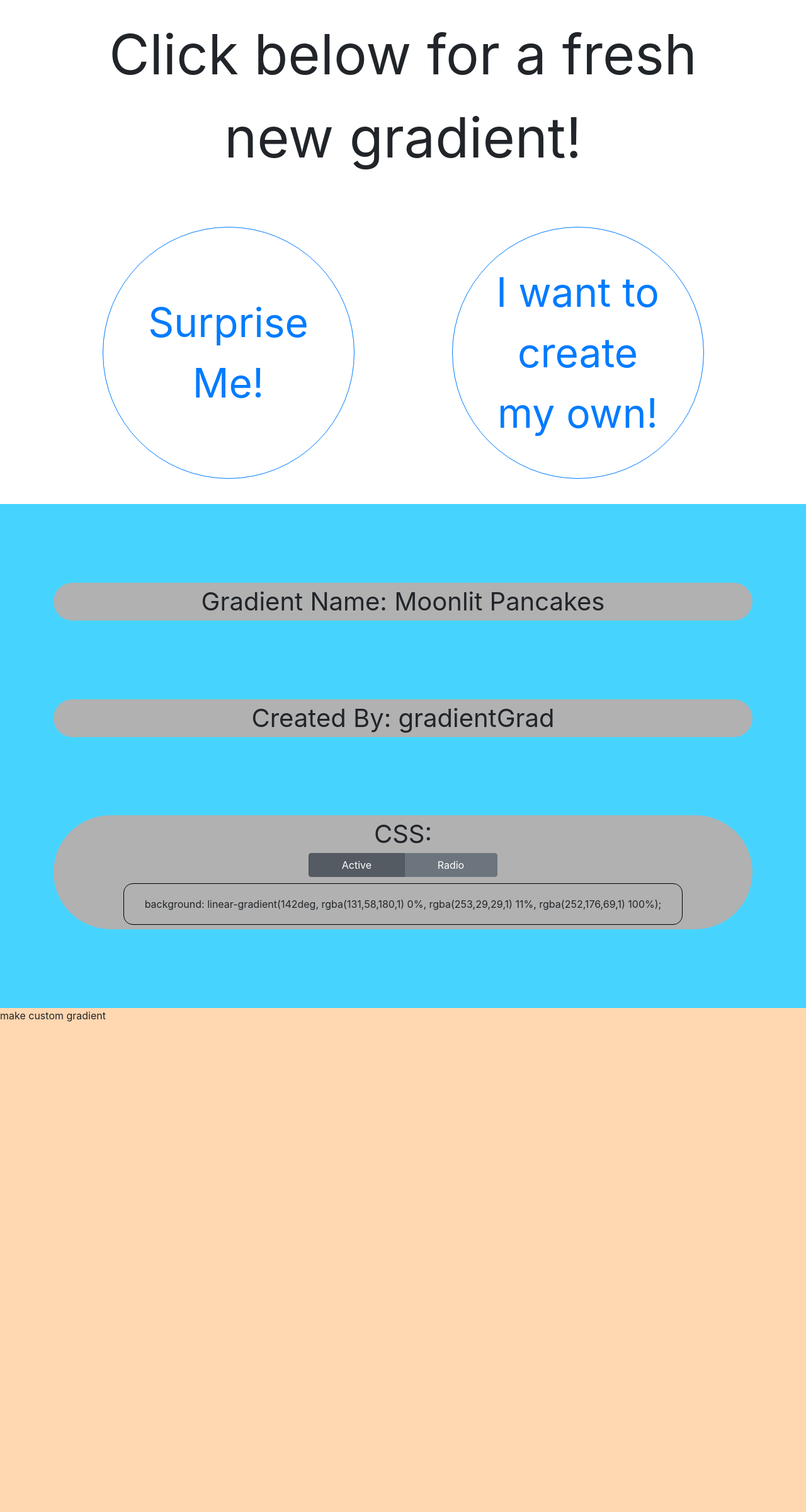
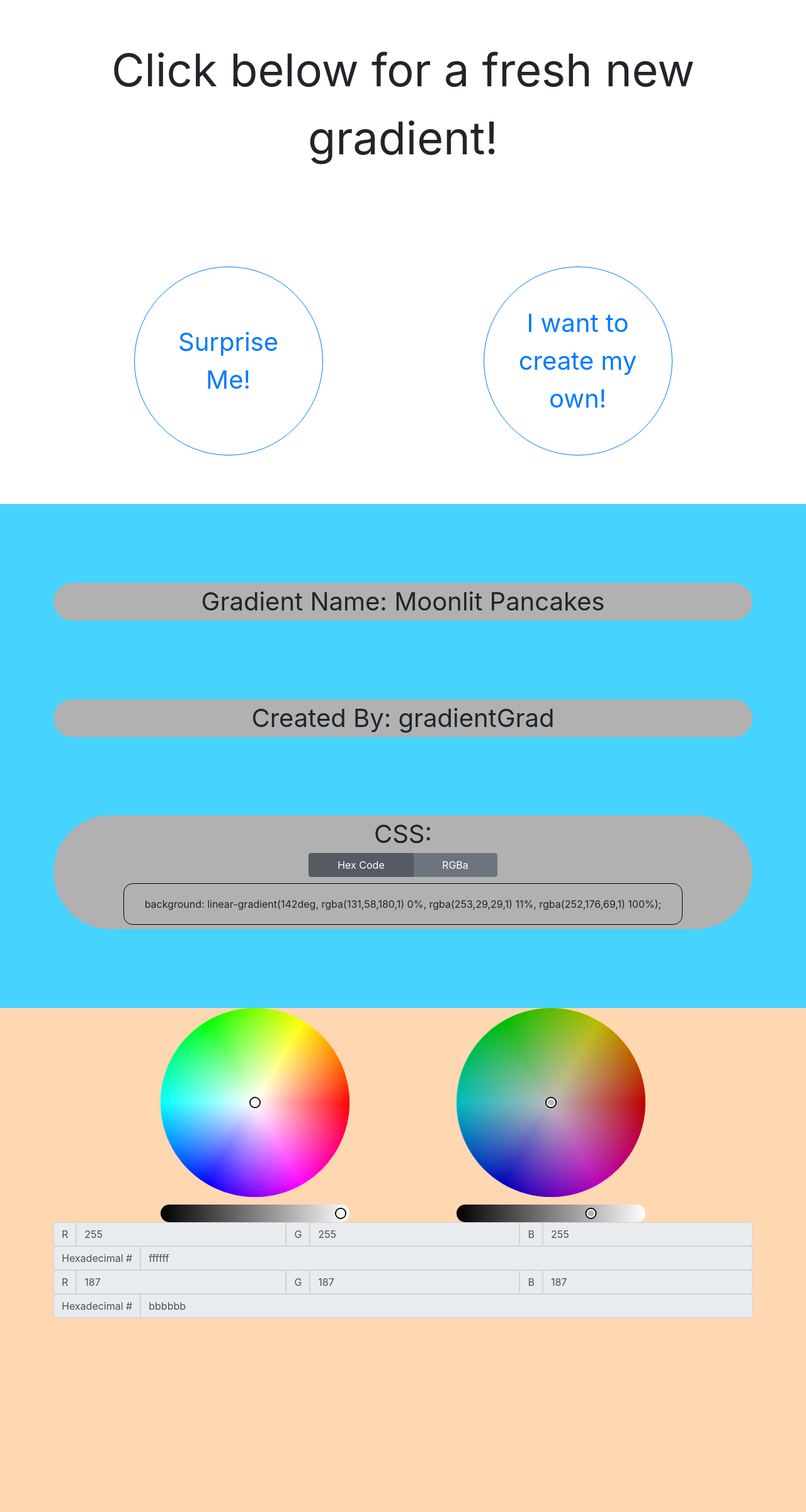
Before and after one commit to timothy-johnston/GradientBox, a Django app: template gradientbox/api/templates/api/index.html in a window 1280 px wide. Shown: the whole page at 63% size. Run offline with Django 3.2, Linux system fonts and the light colour scheme; the template is opened without the code that fills it, so the values that code supplies are empty; some libraries are stand-ins or nearby versions.

Commit message:
added color pickers & auto-updating rgb/hex fields

```diff
--- a/gradientbox/api/static/api/main.css
+++ b/gradientbox/api/static/api/main.css
@@ -10,23 +10,24 @@ section {
 
 #welcome-prompt {
     text-align: center;
-    font-size: 5.5rem;
+    font-size: 4.5rem;
 }
 
 #choices {
     display: flex;
     justify-content: space-around;
+    flex-wrap: wrap;
 }
 
 .choice-container {
-    width: 400px;
-    height: 400px;
+    width: 300px;
+    height: 300px;
     margin: 20px;
     border-radius: 50%;
 }
 
 .btn-choice {
-    font-size: 4.0rem;
+    font-size: 2.5rem;
     width: 100%;
     height: 100%;
     padding: 50px;
@@ -88,3 +89,9 @@ section {
 #section-custom {
     background: #ffd7b1;
 }
+
+#color-picker-container {
+    display: flex;
+    justify-content: space-evenly;
+    flex-wrap: wrap;
+}
--- a/gradientbox/api/static/api/main.js
+++ b/gradientbox/api/static/api/main.js
@@ -1,5 +1,9 @@
 // For color conversions:
 // https://github.com/bgrins/TinyColor
+
+//For hanlding user input of text rgb or hex:
+//Do an event listner for lose focus of text input field or submit button
+//  on lose focus, re-gen color pickers
 
 var apiURL = "http://127.0.0.1:8000";
 var apiPathRandomGradient = "/api/randomgradient";
@@ -7,16 +11,63 @@ var apiPathGradients = "/api/gradients/";
 
 $( document ).ready(function() {
 
+    createColorPickers()
+
 
     test = {gradient_css: "testFromUI", gradient_name: "tj_gradient", gradient_author: "ui"};
 
-    addGradient(test)
+    initiateAddGradient(test)
 
 
 
 
 
 })
+
+function createColorPickers() {
+
+    var colorPicker1 = new iro.ColorPicker("#color-picker-1", {
+        width: 300,
+        color: "#ffffff"
+    });
+    var colorPicker2 = new iro.ColorPicker("#color-picker-2", {
+        width: 300,
+        color: "#bbbbbb"
+    });
+
+    colorPicker1.on(["color:init", "color:change"], function(color) {
+        updateInput1Fields(color)
+    });
+
+    colorPicker2.on(["color:init", "color:change"], function(color) {
+        updateInput2Fields(color)
+    });
+
+}
+
+function updateInput1Fields(color) {
+
+    var hex = color.hexString;
+    var rgbSplit = (color.rgbString).substring(4).split(",");
+
+    $("#rgba-input-R-1").val(parseInt(rgbSplit[0]));
+    $("#rgba-input-G-1").val(parseInt(rgbSplit[1]));
+    $("#rgba-input-B-1").val(parseInt(rgbSplit[2]));
+    $("#hex-input-1").val(hex.substring(1));
+
+}
+
+function updateInput2Fields(color) {
+
+    var hex = color.hexString;
+    var rgbSplit = (color.rgbString).substring(4).split(",");
+
+    $("#rgba-input-R-2").val(parseInt(rgbSplit[0]));
+    $("#rgba-input-G-2").val(parseInt(rgbSplit[1]));
+    $("#rgba-input-B-2").val(parseInt(rgbSplit[2]));
+    $("#hex-input-2").val(hex.substring(1));
+
+}
 
 function getRandomGradient() {
     $.ajax({
--- a/gradientbox/api/templates/api/index.html
+++ b/gradientbox/api/templates/api/index.html
@@ -11,7 +11,7 @@
 
         <!-- Bootstrap stylesheet goes before any other stylesheets -->
         <link rel="stylesheet" href="https://stackpath.bootstrapcdn.com/bootstrap/4.3.1/css/bootstrap.min.css" integrity="sha384-ggOyR0iXCbMQv3Xipma34MD+dH/1fQ784/j6cY/iJTQUOhcWr7x9JvoRxT2MZw1T" crossorigin="anonymous">
-        <link rel="stylesheet" href="styles/main.css" />
+        <link rel="stylesheet" href="../../static/api/main.css" />
         <!-- <link rel="stylesheet" href="styles/social-circles.css"> -->
         <link rel="stylesheet" href="https://use.fontawesome.com/releases/v5.8.1/css/all.css" integrity="sha384-50oBUHEmvpQ+1lW4y57PTFmhCaXp0ML5d60M1M7uH2+nqUivzIebhndOJK28anvf" crossorigin="anonymous">
     </head>
@@ -48,10 +48,10 @@
                     </div> -->
                     <div id="conv-btn-container" class="btn-group btn-group-toggle" data-toggle="buttons">
                             <label class="btn btn-secondary active">
-                              <input type="radio" name="options" id="option1" autocomplete="off" checked> Active
+                              <input type="radio" name="options" id="option1" autocomplete="off" checked>Hex Code
                             </label>
                             <label class="btn btn-secondary">
-                              <input type="radio" name="options" id="option2" autocomplete="off"> Radio
+                              <input type="radio" name="options" id="option2" autocomplete="off">RGBa
                             </label>
                           </div>
                     <p class="grad-css">background: linear-gradient(142deg, rgba(131,58,180,1) 0%, rgba(253,29,29,1) 11%, rgba(252,176,69,1) 100%);</p>
@@ -59,12 +59,43 @@
             </div>
         </section>
         <section id="section-custom">
-            make custom gradient
+            <div id="gradient-creation-container" class="container">
+                <div id="color-picker-container">
+                    <div id="color-picker-1"></div>
+                    <div id="color-picker-2"></div>
+                </div>
+                <div id="rgba-input-container-1" class="gradient-input-group input-group">
+                    <span class="input-group-text">R</span>
+                    <input disabled id="rgba-input-R-1" type="text" class="color-input rgba-input form-control" placeholder="Username">
+                    <span class="input-group-text">G</span>
+                    <input disabled id="rgba-input-G-1" type="text" class="color-input rgba-input form-control" placeholder="Username">
+                    <span class="input-group-text">B</span>
+                    <input disabled id="rgba-input-B-1" type="text" class="color-input rgba-input form-control" placeholder="Username">
+                </div>
+                <div id="hex-input-container" class="gradient-input-group input-group">
+                    <span class="input-group-text">Hexadecimal #</span>
+                    <input disabled id="hex-input-1" type="text" class="color-input hex-input form-control" placeholder="Username">
+                </div>
+                <div id="rgba-input-container-2" class="gradient-input-group input-group">
+                    <span class="input-group-text">R</span>
+                    <input disabled id="rgba-input-R-2" type="text" class="color-input rgba-input form-control" placeholder="Username">
+                    <span class="input-group-text">G</span>
+                    <input disabled id="rgba-input-G-2" type="text" class="color-input rgba-input form-control" placeholder="Username">
+                    <span class="input-group-text">B</span>
+                    <input disabled id="rgba-input-B-2" type="text" class="color-input rgba-input form-control" placeholder="Username">
+                </div>
+                <div id="hex-input-container" class="gradient-input-group input-group">
+                    <span class="input-group-text">Hexadecimal #</span>
+                    <input disabled id="hex-input-2" type="text" class="color-input hex-input form-control" placeholder="Username">
+                </div>
+            </div>
+
         </section>
 
         <script src="https://code.jquery.com/jquery-3.1.1.min.js"></script>
         <script src="https://cdnjs.cloudflare.com/ajax/libs/popper.js/1.14.7/umd/popper.min.js" integrity="sha384-UO2eT0CpHqdSJQ6hJty5KVphtPhzWj9WO1clHTMGa3JDZwrnQq4sF86dIHNDz0W1" crossorigin="anonymous"></script>
         <script src="https://stackpath.bootstrapcdn.com/bootstrap/4.3.1/js/bootstrap.min.js" integrity="sha384-JjSmVgyd0p3pXB1rRibZUAYoIIy6OrQ6VrjIEaFf/nJGzIxFDsf4x0xIM+B07jRM" crossorigin="anonymous"></script>
+        <script async src="../../static/api/iro.min.js"></script>
         <script async src="../../static/api/main.js"></script>
 
     </body>
```
Also changed, not shown: gradientbox/api/static/api/iro.min.js (added).
